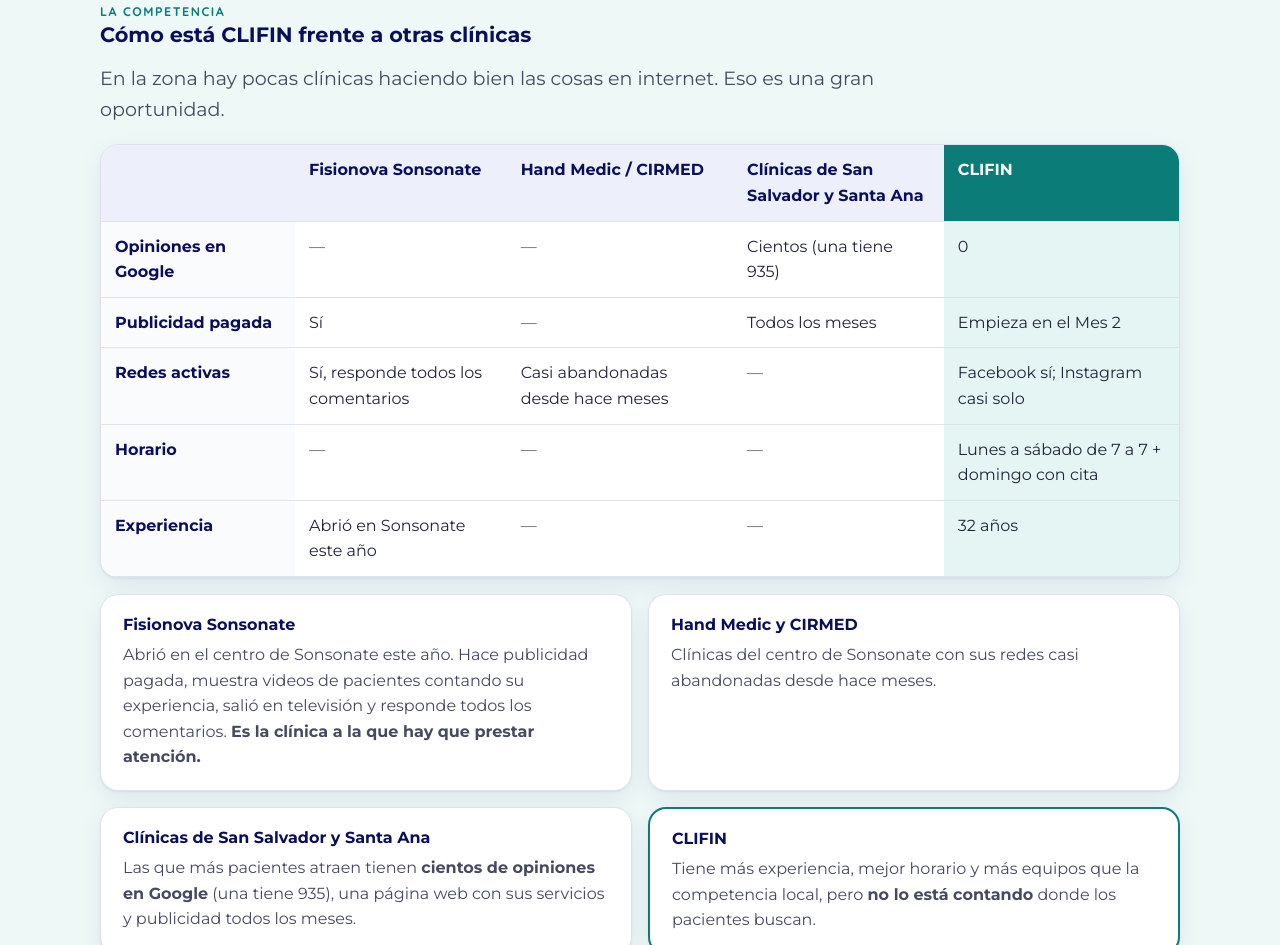
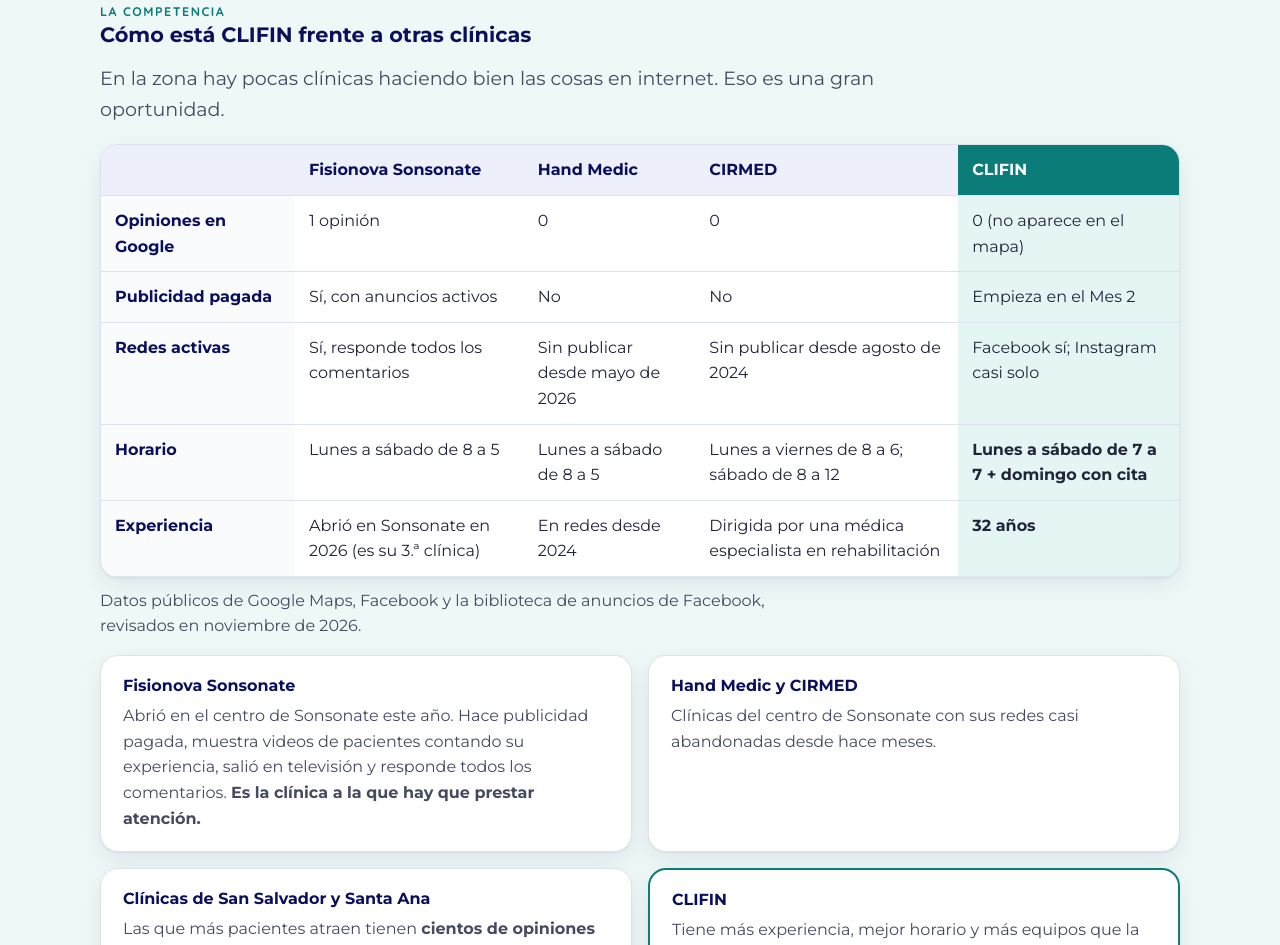
Before and after one commit to jsansi/Propuesta-CLIFIN, a plain HTML site: page index.html in a window 1280 px wide. Shown: the part 5190-6135 px from the top of the page. Drawn offline with Linux system fonts and the light colour scheme.

Commit message:
Completar la tabla de competencia con datos verificados
Separa Hand Medic y CIRMED, quita la columna de clínicas de San
Salvador y Santa Ana, y agrega opiniones, publicidad, actividad en
redes, horarios y experiencia según Google Maps, Facebook y la
biblioteca de anuncios (noviembre 2026).

Co-Authored-By: Claude Opus 5.5 <noreply@anthropic.com>

```diff
--- a/index.html
+++ b/index.html
@@ -188,7 +188,7 @@ td.dash{color:var(--muted)}
   .tbl table,.tbl tbody,.tbl tr,.tbl th,.tbl td{display:block;width:100%}
   .tbl tr{border-bottom:6px solid var(--bg-brand)}
   .tbl tbody th{background:var(--blue-soft);border-bottom:0}
-  .tbl td{display:flex;justify-content:space-between;gap:12px;border-bottom:1px solid var(--line)}
+  .tbl td{display:flex;justify-content:flex-start;gap:12px;border-bottom:1px solid var(--line)}
   .tbl td::before{content:attr(data-label);font-weight:700;color:var(--ink-2);flex:0 0 44%}
   .tbl td.col-clifin::before{color:var(--teal-ink)}
 }
@@ -484,16 +484,17 @@ dialog.lb .x{position:fixed;top:14px;right:14px;width:46px;height:46px;border-ra
     <div class="tbl reveal">
       <table>
         <caption class="sr-only" style="position:absolute;left:-9999px">Comparación de CLIFIN con otras clínicas</caption>
-        <thead><tr><th scope="col">&nbsp;</th><th scope="col">Fisionova Sonsonate</th><th scope="col">Hand Medic / CIRMED</th><th scope="col">Clínicas de San Salvador y Santa Ana</th><th scope="col" class="col-clifin">CLIFIN</th></tr></thead>
+        <thead><tr><th scope="col">&nbsp;</th><th scope="col">Fisionova Sonsonate</th><th scope="col">Hand Medic</th><th scope="col">CIRMED</th><th scope="col" class="col-clifin">CLIFIN</th></tr></thead>
         <tbody>
-          <tr><th scope="row">Opiniones en Google</th><td class="dash" data-label="Fisionova">—</td><td class="dash" data-label="Hand Medic / CIRMED">—</td><td data-label="San Salvador / Santa Ana">Cientos (una tiene 935)</td><td class="col-clifin" data-label="CLIFIN">0</td></tr>
-          <tr><th scope="row">Publicidad pagada</th><td data-label="Fisionova">Sí</td><td class="dash" data-label="Hand Medic / CIRMED">—</td><td data-label="San Salvador / Santa Ana">Todos los meses</td><td class="col-clifin" data-label="CLIFIN">Empieza en el Mes 2</td></tr>
-          <tr><th scope="row">Redes activas</th><td data-label="Fisionova">Sí, responde todos los comentarios</td><td data-label="Hand Medic / CIRMED">Casi abandonadas desde hace meses</td><td class="dash" data-label="San Salvador / Santa Ana">—</td><td class="col-clifin" data-label="CLIFIN">Facebook sí; Instagram casi solo</td></tr>
-          <tr><th scope="row">Horario</th><td class="dash" data-label="Fisionova">—</td><td class="dash" data-label="Hand Medic / CIRMED">—</td><td class="dash" data-label="San Salvador / Santa Ana">—</td><td class="col-clifin" data-label="CLIFIN">Lunes a sábado de 7 a 7 + domingo con cita</td></tr>
-          <tr><th scope="row">Experiencia</th><td data-label="Fisionova">Abrió en Sonsonate este año</td><td class="dash" data-label="Hand Medic / CIRMED">—</td><td class="dash" data-label="San Salvador / Santa Ana">—</td><td class="col-clifin" data-label="CLIFIN">32 años</td></tr>
+          <tr><th scope="row">Opiniones en Google</th><td data-label="Fisionova">1 opinión</td><td data-label="Hand Medic">0</td><td data-label="CIRMED">0</td><td class="col-clifin" data-label="CLIFIN">0 (no aparece en el mapa)</td></tr>
+          <tr><th scope="row">Publicidad pagada</th><td data-label="Fisionova">Sí, con anuncios activos</td><td data-label="Hand Medic">No</td><td data-label="CIRMED">No</td><td class="col-clifin" data-label="CLIFIN">Empieza en el Mes 2</td></tr>
+          <tr><th scope="row">Redes activas</th><td data-label="Fisionova">Sí, responde todos los comentarios</td><td data-label="Hand Medic">Sin publicar desde mayo de 2026</td><td data-label="CIRMED">Sin publicar desde agosto de 2024</td><td class="col-clifin" data-label="CLIFIN">Facebook sí; Instagram casi solo</td></tr>
+          <tr><th scope="row">Horario</th><td data-label="Fisionova">Lunes a sábado de 8 a 5</td><td data-label="Hand Medic">Lunes a sábado de 8 a 5</td><td data-label="CIRMED">Lunes a viernes de 8 a 6; sábado de 8 a 12</td><td class="col-clifin" data-label="CLIFIN"><b>Lunes a sábado de 7 a 7 + domingo con cita</b></td></tr>
+          <tr><th scope="row">Experiencia</th><td data-label="Fisionova">Abrió en Sonsonate en 2026 (es su 3.ª clínica)</td><td data-label="Hand Medic">En redes desde 2024</td><td data-label="CIRMED">Dirigida por una médica especialista en rehabilitación</td><td class="col-clifin" data-label="CLIFIN"><b>32 años</b></td></tr>
         </tbody>
       </table>
     </div>
+    <p class="reveal" style="margin:10px 0 0;color:var(--ink-2);font-size:1rem">Datos públicos de Google Maps, Facebook y la biblioteca de anuncios de Facebook, revisados en noviembre de 2026.</p>
 
     <div class="grid g2 who-list">
       <article class="card reveal"><h3>Fisionova Sonsonate</h3><p>Abrió en el centro de Sonsonate este año. Hace publicidad pagada, muestra videos de pacientes contando su experiencia, salió en televisión y responde todos los comentarios. <b>Es la clínica a la que hay que prestar atención.</b></p></article>
```
